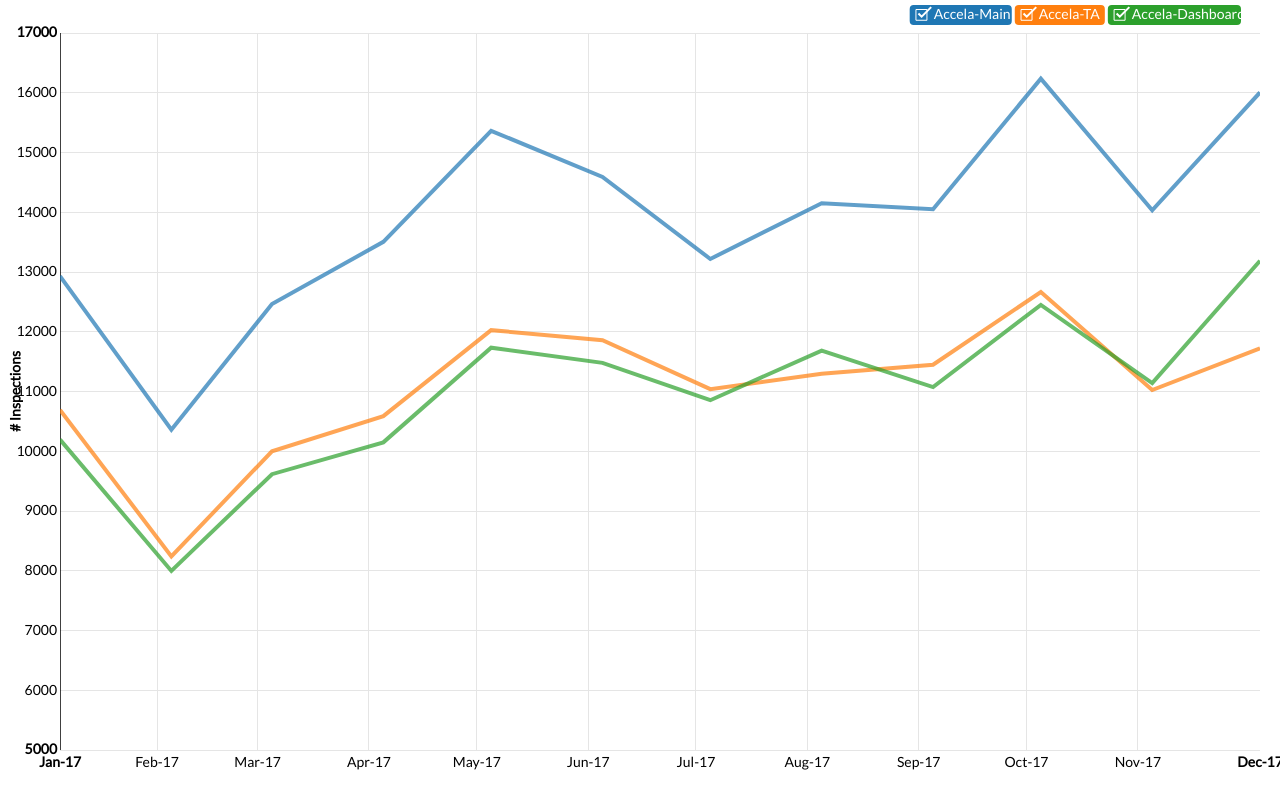
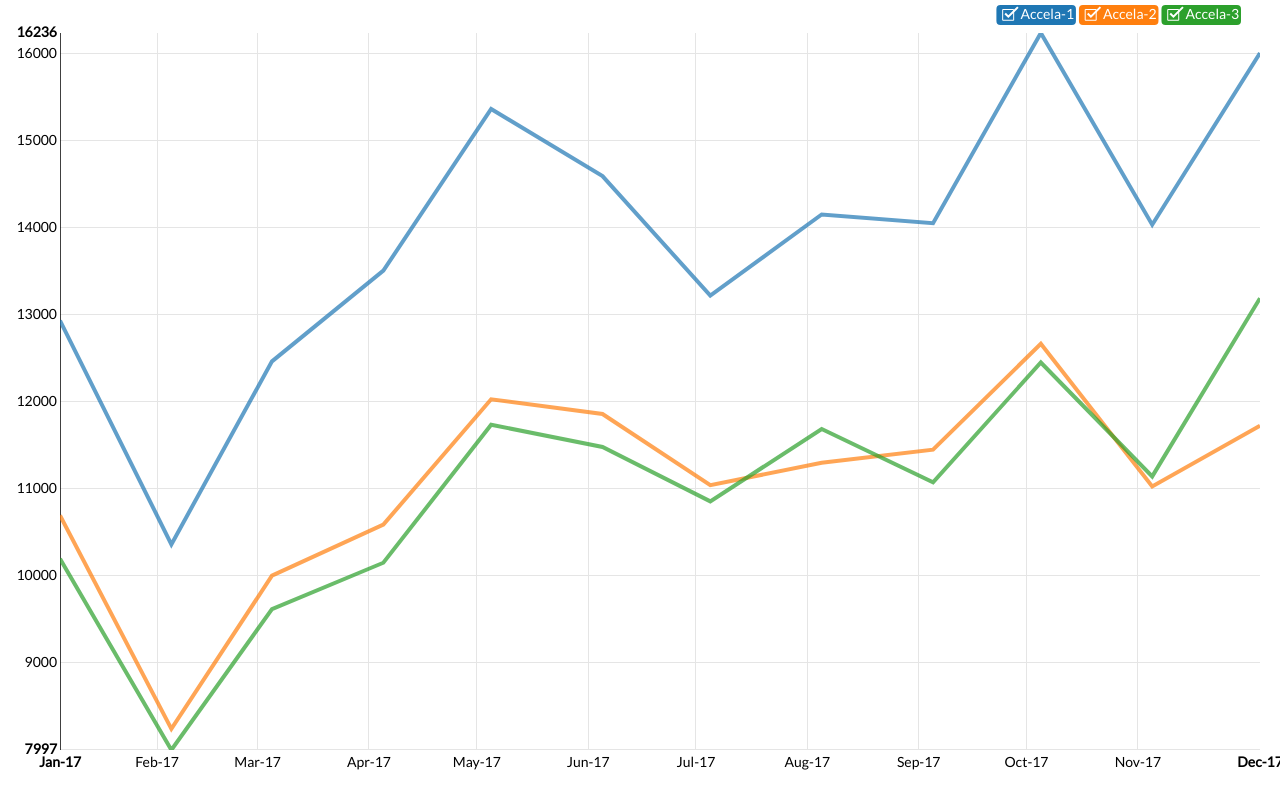
Before and after one commit to timothymartin76/Performance_Dashboard_2, a website: page examples/Accela.html in a window 1280 px wide. Drawn offline with nearby package versions, Linux system fonts and the light colour scheme; files that its build step writes are made by us from their sources.

Commit message:
Update Accela.html

```diff
--- a/examples/Accela.html
+++ b/examples/Accela.html
@@ -39,7 +39,7 @@
 			//.interpolate("cardinal")
             .x(function(d) { return d[0] })
             .y(function(d) { return d[1] })
-			.yDomain([5000,17000])
+			//.yDomain([5000,17000])
             .color(d3.scale.category10().range())
 
             .duration(300)
@@ -54,7 +54,7 @@
 
         chart.yAxis
 			.axisLabelDistance(-10)
-			.axisLabel('# Inspections')
+			.axisLabel('')
 			//.ticks(8)
 			.tickFormat(d3.format(''));
 
@@ -86,7 +86,7 @@
     function cumulativeTestData() {
         return [
             {
-            "key" : "Accela-Main" ,
+            "key" : "Accela-1" ,
             "values" : [
 			[ 1483574400000 , 12932] ,
 			[ 1486252800000 , 10360] ,
@@ -103,7 +103,7 @@
         } ,
 
 		 {
-            "key" : "Accela-TA" ,
+            "key" : "Accela-2" ,
             "values" : [
 			[ 1483574400000 , 10693] ,
 			[ 1486252800000 , 8240] ,
@@ -120,7 +120,7 @@
         } ,
 
 		 {
-            "key" : "Accela-Dashboard" ,
+            "key" : "Accela-3" ,
             "values" : [
 			[ 1483574400000 , 10195] ,
 			[ 1486252800000 , 7997] ,
```
